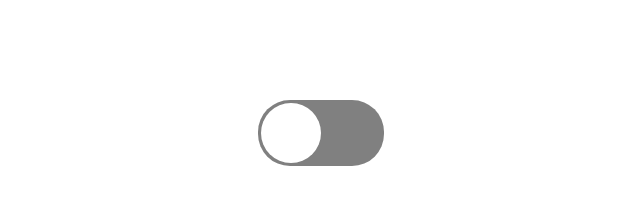
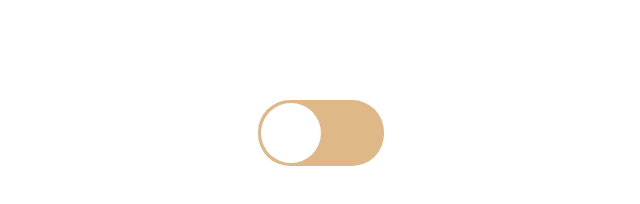
Before and after one commit to david-okolo/toggle, a plain HTML site: page index.html in a window 1280 px wide. Shown: the whole page, without its empty margins (319-959 px from the left). Drawn offline with Linux system fonts and the light colour scheme.

Commit message:
change background
Co-authored-by: Tobby-d <tobbysangosanya@gmail.com>

```diff
--- a/index.html
+++ b/index.html
@@ -11,7 +11,7 @@
       border-radius: 32px;
       margin: 0 auto;
       margin-top: 100px;
-      background-color: grey;
+      background-color: burlywood;
       position: relative;
     }
     .circle {
```
